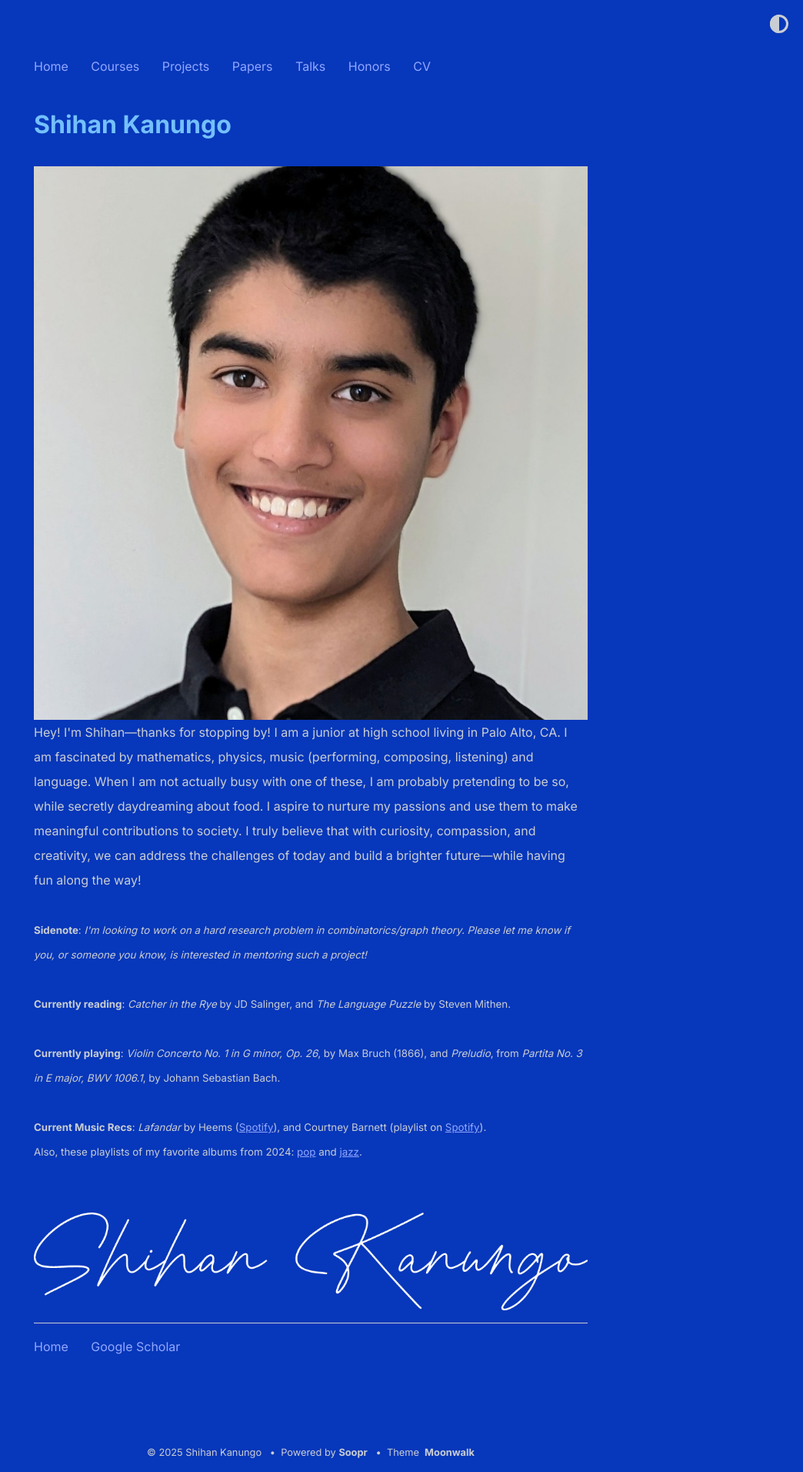
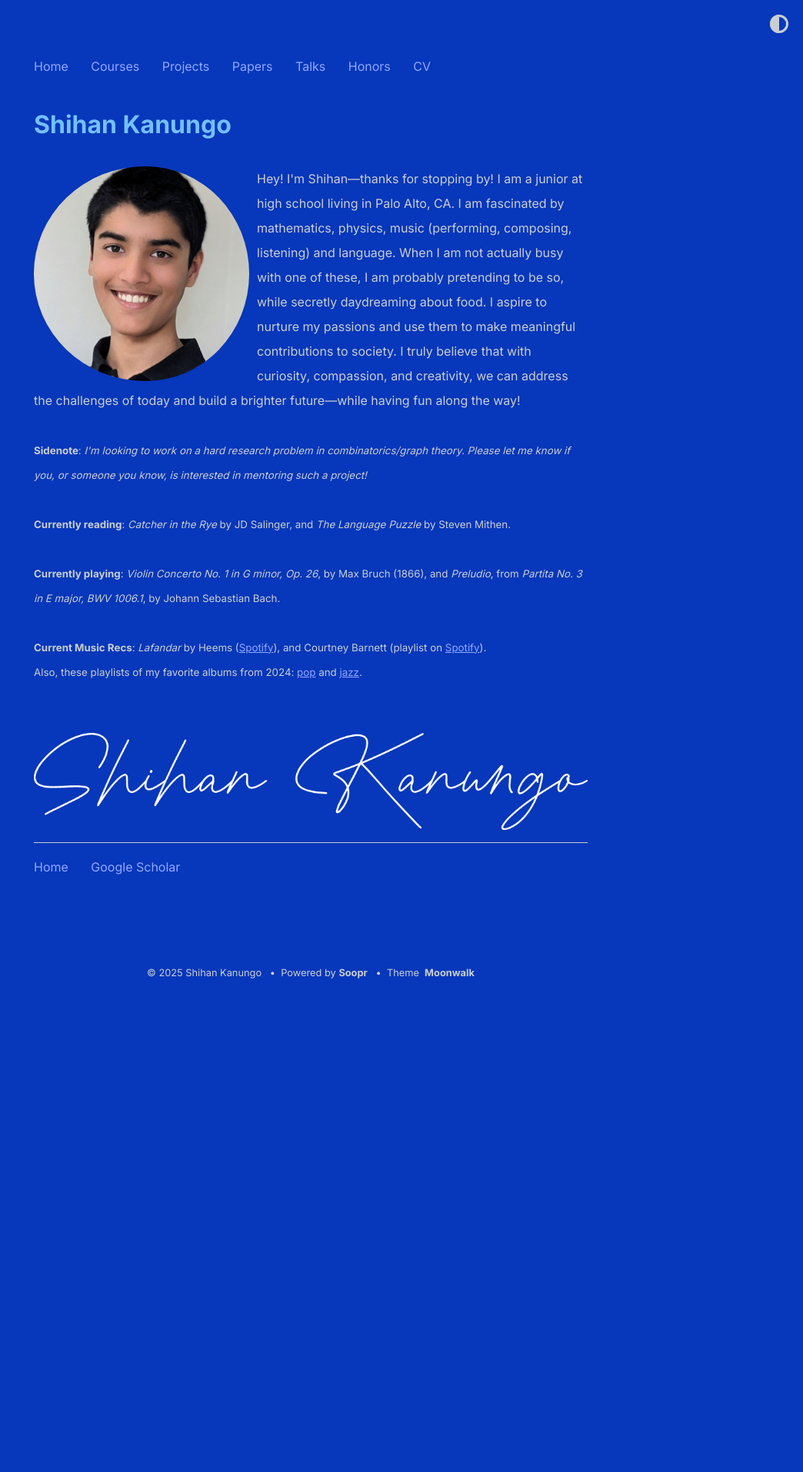
Before and after one commit to shihankanungo/shihankanungo.github.io, a Jekyll site: the page built from index.md, in a window 1280 px wide. Shown: the whole page at 77% size, without its empty margins (236-1280 px from the left). Built offline with Jekyll 4.4.1, drawn with Linux system fonts in a browser that asks for light colours; after the commit the page ends 1289 px from its top, so only the background shows below that.

Commit message:
Update _config.yml

```diff
--- a/_config.yml
+++ b/_config.yml
@@ -2,7 +2,7 @@ title: Shihan Kanungo
 author: Shihan Kanungo
 url: https://www.shihankanungo.github.io/shihanmoonwalk/ # root address of the site
 description: > # description of the site (multiple lines allowed)
-  <img src="photo.png" alt="Avatar" style="float:left; padding-right:10px" style="width:280px; border-radius:50%;">
+  <img src="photo.png" alt="Avatar" style="width:280px; border-radius:50%; float:left; padding-right:10px">
   Hey! I'm Shihan&mdash;thanks for stopping by! I am a junior at high school living in Palo Alto, CA. I am fascinated by mathematics, physics, music (performing, composing, listening) and language. When I am not actually busy with one of these, I am probably pretending to be so, while secretly daydreaming about food. I aspire to nurture my passions and use them to make meaningful contributions to society. I truly believe that with curiosity, compassion, and creativity, we can address the challenges of today and build a brighter future&mdash;while having fun along the way!
           <br /><br />
 
```
